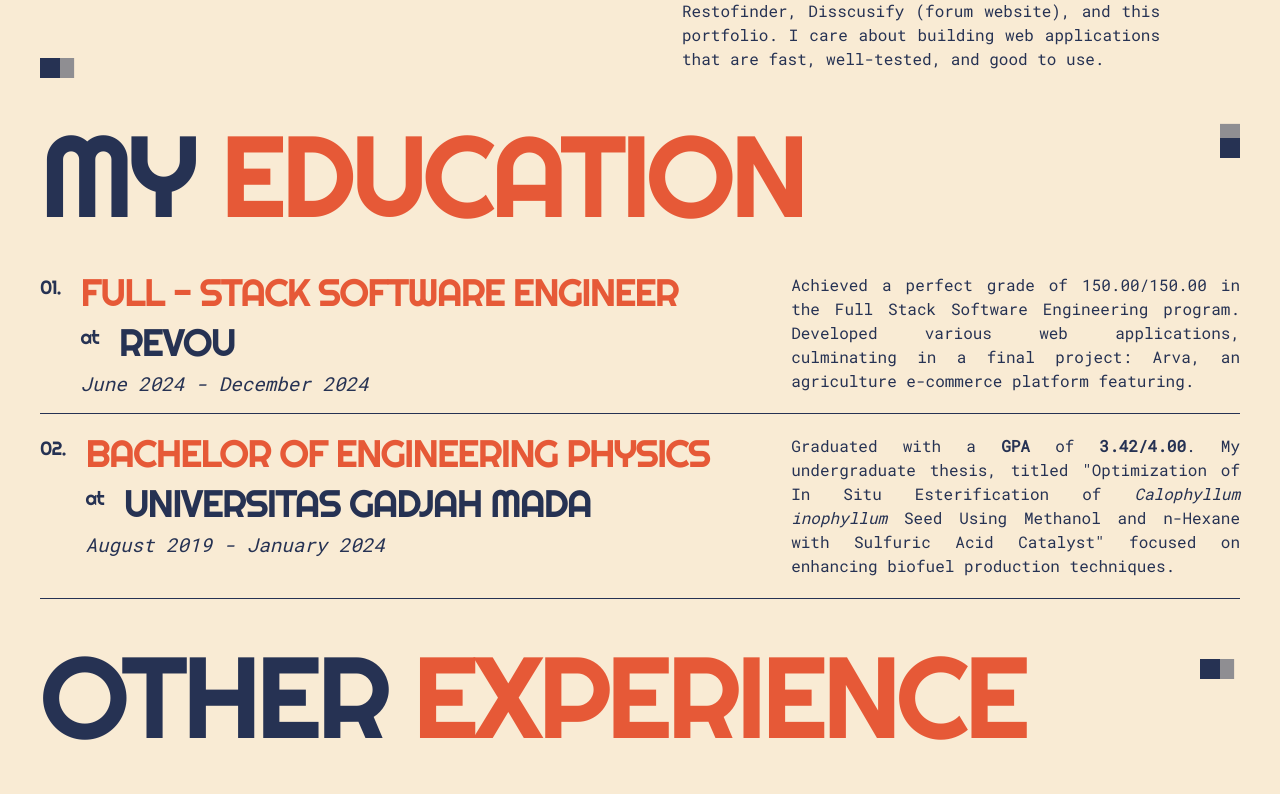
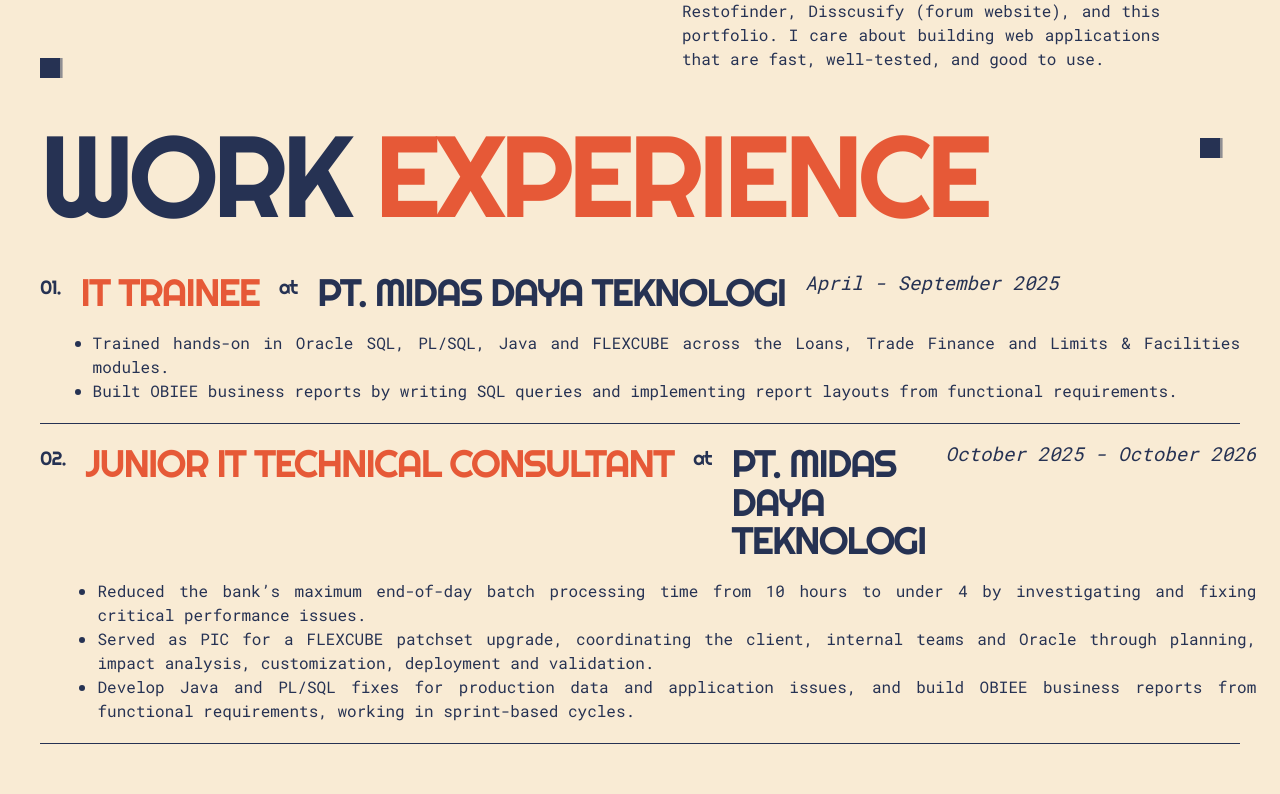
Before and after one commit to juniarc/juniarc-porfolio, a Next.js app: page /about in a window 1280 px wide. Shown: the part 1144-1938 px from the top of the page. Built offline with nearby package versions, Linux system fonts and the light colour scheme.

Commit message:
add: work section in about page

```diff
--- a/src/app/about/page.tsx
+++ b/src/app/about/page.tsx
@@ -8,6 +8,7 @@ import Footer from "@/ui/global/Footer";
 import EducationSection from "@/ui/about/EducationSection";
 import OtherSection from "@/ui/about/OtherSection";
 import { useMountedContext } from "@/hooks/MountContex";
+import WorkSection from "@/ui/about/WorkSection";
 
 export default function About() {
   const { isMounted } = useMountedContext();
@@ -23,6 +24,9 @@ export default function About() {
           <AboutSection />
         </section>
         <section>
+          <WorkSection />
+        </section>
+        <section>
           <EducationSection />
         </section>
         <section>
--- /dev/null
+++ b/src/ui/about/WorkSection.tsx
@@ -0,0 +1,78 @@
+import parse from "html-react-parser";
+import AnimatedSquares from "../others/AnimatedSquares";
+
+const data = [
+  {
+    id: 1,
+    title: "IT Trainee",
+    subtitle: "PT. Midas Daya Teknologi",
+    year: "April - September 2025",
+    desc: `<li>
+                    Trained hands-on in Oracle SQL, PL/SQL, Java and FLEXCUBE across the Loans, Trade Finance and Limits & Facilities modules.
+                  </li>
+                  <li>
+                    Built OBIEE business reports by writing SQL queries and implementing report layouts from functional requirements.
+                  </li>`,
+  },
+  {
+    id: 2,
+    title: "Junior IT Technical Consultant",
+    subtitle: "PT. Midas Daya Teknologi",
+    year: "October 2025 - October 2026",
+    desc: `<li>Reduced the bank’s maximum end-of-day batch processing time from 10 hours to under 4 by investigating and fixing critical performance issues.</li>
+    <li>Served as PIC for a FLEXCUBE patchset upgrade, coordinating the client, internal teams and Oracle through planning, impact analysis, customization, deployment and validation.</li>
+    <li>Develop Java and PL/SQL fixes for production data and application issues, and build OBIEE business reports from functional requirements, working in sprint-based cycles.`,
+  },
+];
+
+export default function WorkSection() {
+  return (
+    <div className="w-screen mt-10 px-3 md:px-10 lg:mt-10">
+      <div className="w-full relative">
+        <h2 className="uppercase text-[9vw] tracking-tighter leading-none w-full ">
+          <span className="text-dark-blue outline-text">Work</span>{" "}
+          <span className="text-orange outline-text">Experience</span>
+        </h2>
+        <div className="absolute top-0 right-0 aspect-square rotate-90 w-5 lg:w-10">
+          <AnimatedSquares />
+        </div>
+      </div>
+      <div className="mt-3 lg:mt-10">
+        {data.map((item) => (
+          <div key={item.id} className="w-full mb-5">
+            <div className="flex items-start gap-2 lg:gap-5">
+              <span className="font-righteous text-[3vw] lg:text-[1.5vw] text-dark-blue tracking-tighter uppercase">
+                0{item.id}.
+              </span>
+              <div>
+                <div className="w-full flex flex-col lg:flex-row items-start gap-2 lg:gap-5">
+                  <p className="text-[5vw] lg:text-[3vw] text-nowrap font-righteous leading-none text-orange tracking-tighter uppercase outline-text">
+                    {item.title}
+                  </p>
+                  <div className="flex items-start gap-2 lg:gap-5">
+                    <span className="font-righteous text-[3vw] lg:text-[1.5vw] text-dark-blue tracking-tighter">
+                      at
+                    </span>
+                    <p className="text-[5vw] lg:text-[3vw] font-righteous outline-text text-dark-blue leading-none tracking-tighter uppercase">
+                      {item.subtitle}
+                    </p>
+                  </div>
+                  <p className="text-[3.75vw] lg:text-[1.5vw] italic text-nowrap leading-none">
+                    {item.year}
+                  </p>
+                </div>
+                <div className="mt-5">
+                  <ul className="list-disc ml-3 text-[3.75vw] lg:text-[1.25vw] text-justify">
+                    {parse(item.desc ?? "")}
+                  </ul>
+                </div>
+              </div>
+            </div>
+
+            <div className="w-full h-[1px] bg-dark-blue mt-5"></div>
+          </div>
+        ))}
+      </div>
+    </div>
+  );
+}
```
